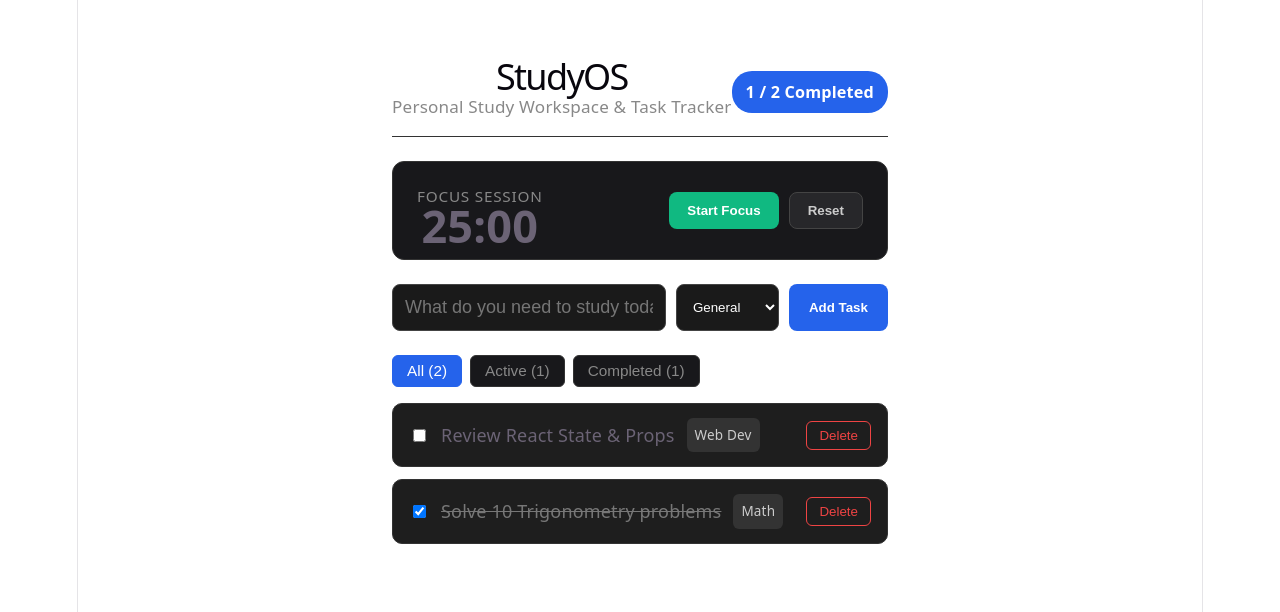
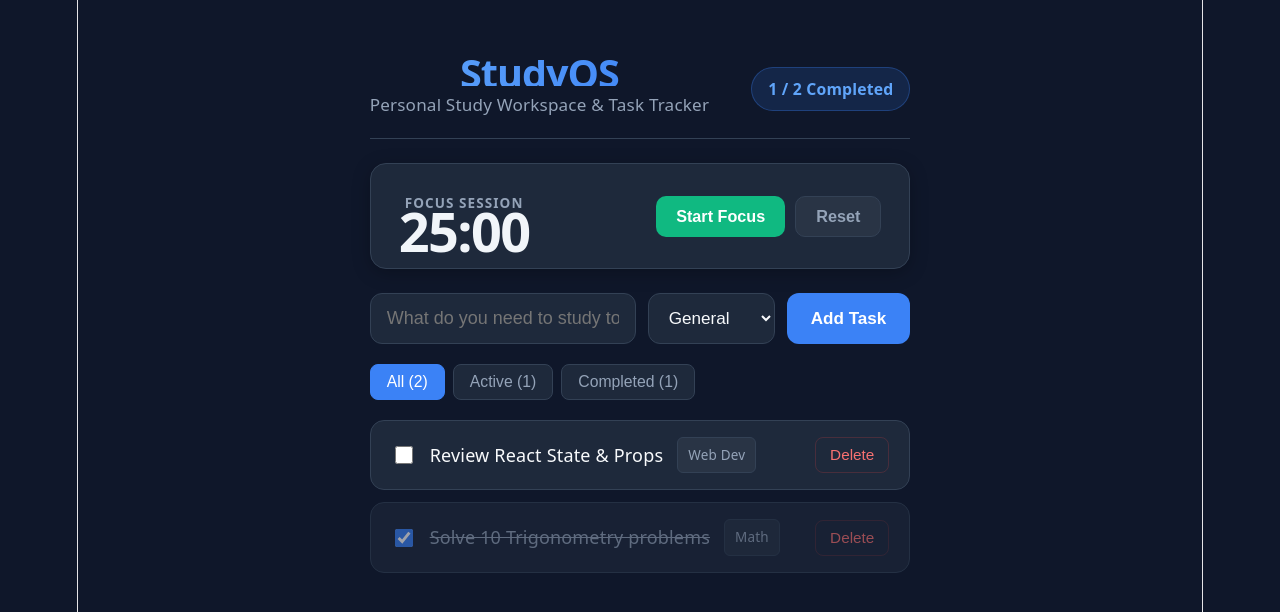
Before and after one commit to alllovevidit-jpg/study-os, a React (Vite) app: page / in a window 1280 px wide. Shown: the top 612 px of the page. Built offline with nearby package versions, Linux system fonts and the light colour scheme.

Commit message:
Description of what you built

```diff
--- a/src/App.css
+++ b/src/App.css
@@ -1,71 +1,145 @@
+:root {
+  --bg-color: #0f172a;
+  --card-bg: #1e293b;
+  --card-border: #334155;
+  --text-main: #f8fafc;
+  --text-muted: #94a3b8;
+  --accent: #3b82f6;
+  --accent-hover: #2563eb;
+  --success: #10b981;
+  --danger: #ef4444;
+}
+
+body {
+  background-color: var(--bg-color);
+  color: var(--text-main);
+  margin: 0;
+  font-family: system-ui, -apple-system, BlinkMacSystemFont, 'Segoe UI', Roboto, sans-serif;
+  -webkit-font-smoothing: antialiased;
+}
+
 .app-container {
-  max-width: 680px;
-  margin: 40px auto;
-  padding: 24px;
-  font-family: system-ui, -apple-system, sans-serif;
+  max-width: 720px;
+  margin: 60px auto;
+  padding: 0 20px;
 }
 
 .header {
   display: flex;
   justify-content: space-between;
   align-items: center;
-  border-bottom: 1px solid #333;
-  padding-bottom: 16px;
+  border-bottom: 1px solid var(--card-border);
+  padding-bottom: 20px;
   margin-bottom: 24px;
 }
 
 .header h1 {
   margin: 0;
-  font-size: 2rem;
+  font-size: 2.2rem;
+  font-weight: 800;
+  letter-spacing: -0.025em;
+  background: linear-gradient(to right, #60a5fa, #3b82f6);
+  -webkit-background-clip: text;
+  -webkit-text-fill-color: transparent;
 }
 
 .subtitle {
-  margin: 4px 0 0;
-  color: #888;
+  margin: 6px 0 0;
+  color: var(--text-muted);
   font-size: 0.95rem;
 }
 
 .stats-badge {
-  background: #2563eb;
-  color: white;
-  padding: 8px 14px;
-  border-radius: 20px;
+  background: rgba(59, 130, 246, 0.15);
+  color: #60a5fa;
+  border: 1px solid rgba(59, 130, 246, 0.3);
+  padding: 8px 16px;
+  border-radius: 9999px;
   font-weight: 600;
-  font-size: 0.9rem;
+  font-size: 0.875rem;
 }
 
 .task-form {
   display: flex;
-  gap: 10px;
-  margin-bottom: 24px;
+  gap: 12px;
+  margin-bottom: 20px;
 }
 
 .task-input {
   flex: 1;
-  padding: 12px;
-  border-radius: 8px;
-  border: 1px solid #444;
-  background: #1a1a1a;
-  color: white;
+  padding: 14px 16px;
+  border-radius: 12px;
+  border: 1px solid var(--card-border);
+  background: var(--card-bg);
+  color: var(--text-main);
   font-size: 1rem;
+  outline: none;
+  transition: border-color 0.2s, box-shadow 0.2s;
+}
+
+.task-input:focus {
+  border-color: var(--accent);
+  box-shadow: 0 0 0 3px rgba(59, 130, 246, 0.15);
 }
 
 .subject-select {
-  padding: 12px;
-  border-radius: 8px;
-  border: 1px solid #444;
-  background: #1a1a1a;
-  color: white;
+  padding: 14px 16px;
+  border-radius: 12px;
+  border: 1px solid var(--card-border);
+  background: var(--card-bg);
+  color: var(--text-main);
+  font-size: 0.95rem;
+  outline: none;
+  cursor: pointer;
 }
 
 .add-btn {
-  padding: 12px 20px;
-  background: #2563eb;
+  padding: 14px 24px;
+  background: var(--accent);
   color: white;
   border: none;
+  border-radius: 12px;
+  font-weight: 600;
+  font-size: 0.95rem;
+  cursor: pointer;
+  transition: background 0.2s, transform 0.1s;
+}
+
+.add-btn:hover {
+  background: var(--accent-hover);
+}
+
+.add-btn:active {
+  transform: scale(0.98);
+}
+
+.filter-tabs {
+  display: flex;
+  gap: 8px;
+  margin-bottom: 20px;
+}
+
+.filter-btn {
+  background: var(--card-bg);
+  color: var(--text-muted);
+  border: 1px solid var(--card-border);
+  padding: 8px 16px;
   border-radius: 8px;
-  font-weight: 600;
+  font-size: 0.875rem;
+  font-weight: 500;
   cursor: pointer;
+  transition: all 0.2s;
+}
+
+.filter-btn:hover {
+  color: var(--text-main);
+  background: rgba(255, 255, 255, 0.03);
+}
+
+.filter-btn.active {
+  background: var(--accent);
+  color: white;
+  border-color: var(--accent);
 }
 
 .task-list {
@@ -81,63 +155,111 @@
   display: flex;
   justify-content: space-between;
   align-items: center;
-  padding: 14px 16px;
-  background: #1e1e1e;
-  border: 1px solid #333;
-  border-radius: 10px;
+  padding: 16px 20px;
+  background: var(--card-bg);
+  border: 1px solid var(--card-border);
+  border-radius: 14px;
+  transition: transform 0.2s, border-color 0.2s;
+}
+
+.task-item:hover {
+  border-color: #475569;
+}
+
+.task-item.done {
+  opacity: 0.6;
 }
 
 .task-item.done .task-title {
   text-decoration: line-through;
-  color: #777;
+  color: var(--text-muted);
 }
 
 .task-label {
   display: flex;
   align-items: center;
-  gap: 12px;
+  gap: 14px;
   cursor: pointer;
+  flex: 1;
+}
+
+.task-label input[type="checkbox"] {
+  width: 18px;
+  height: 18px;
+  accent-color: var(--accent);
+  cursor: pointer;
+}
+
+.task-title {
+  font-size: 1rem;
+  font-weight: 500;
 }
 
 .subject-tag {
   font-size: 0.75rem;
-  background: #333;
-  padding: 4px 8px;
+  background: rgba(255, 255, 255, 0.05);
+  border: 1px solid var(--card-border);
+  padding: 4px 10px;
   border-radius: 6px;
-  color: #ccc;
+  color: var(--text-muted);
+  font-weight: 500;
 }
 
 .delete-btn {
   background: transparent;
-  color: #ef4444;
-  border: 1px solid #ef4444;
-  padding: 6px 12px;
-  border-radius: 6px;
+  color: #f87171;
+  border: 1px solid rgba(239, 68, 68, 0.2);
+  padding: 8px 14px;
+  border-radius: 8px;
+  font-size: 0.85rem;
+  font-weight: 500;
   cursor: pointer;
+  transition: all 0.2s;
 }
+
+.delete-btn:hover {
+  background: rgba(239, 68, 68, 0.1);
+  border-color: var(--danger);
+}
+
+.empty-state {
+  text-align: center;
+  color: var(--text-muted);
+  padding: 32px;
+  font-style: italic;
+  background: var(--card-bg);
+  border: 1px dashed var(--card-border);
+  border-radius: 14px;
+}
+
+/* Upgraded Timer Card Styles */
 .timer-card {
   display: flex;
   justify-content: space-between;
   align-items: center;
-  background: #18181b;
-  border: 1px solid #333;
-  border-radius: 12px;
-  padding: 20px 24px;
+  background: var(--card-bg);
+  border: 1px solid var(--card-border);
+  border-radius: 16px;
+  padding: 24px 28px;
   margin-bottom: 24px;
+  box-shadow: 0 4px 20px -2px rgba(0, 0, 0, 0.3);
 }
 
 .timer-label {
-  font-size: 0.85rem;
-  color: #888;
+  font-size: 0.75rem;
+  color: var(--text-muted);
   text-transform: uppercase;
-  letter-spacing: 0.05em;
+  letter-spacing: 0.08em;
+  font-weight: 700;
 }
 
 .timer-display {
-  font-size: 2.5rem;
-  font-weight: 700;
+  font-size: 3rem;
+  font-weight: 800;
   font-variant-numeric: tabular-nums;
-  margin-top: 4px;
+  letter-spacing: -0.03em;
+  margin-top: 2px;
+  color: #f1f5f9;
 }
 
 .timer-controls {
@@ -146,49 +268,31 @@
 }
 
 .timer-btn {
-  padding: 10px 18px;
-  border-radius: 8px;
+  padding: 10px 20px;
+  border-radius: 10px;
   font-weight: 600;
+  font-size: 0.9rem;
   cursor: pointer;
   border: none;
+  transition: all 0.2s;
 }
 
 .timer-btn.primary {
-  background: #10b981;
+  background: var(--success);
   color: white;
 }
 
-.timer-btn.secondary {
-  background: #27272a;
-  color: #ccc;
-  border: 1px solid #444;
-}
-.filter-tabs {
-  display: flex;
-  gap: 8px;
-  margin-bottom: 16px;
+.timer-btn.primary:hover {
+  opacity: 0.9;
 }
 
-.filter-btn {
-  background: #18181b;
-  color: #888;
-  border: 1px solid #333;
-  padding: 6px 14px;
-  border-radius: 6px;
-  font-size: 0.85rem;
-  font-weight: 500;
-  cursor: pointer;
+.timer-btn.secondary {
+  background: rgba(255, 255, 255, 0.05);
+  color: var(--text-muted);
+  border: 1px solid var(--card-border);
 }
 
-.filter-btn.active {
-  background: #2563eb;
-  color: white;
-  border-color: #2563eb;
+.timer-btn.secondary:hover {
+  color: var(--text-main);
+  background: rgba(255, 255, 255, 0.08);
 }
-
-.empty-state {
-  text-align: center;
-  color: #666;
-  padding: 24px;
-  font-style: italic;
-}
```
